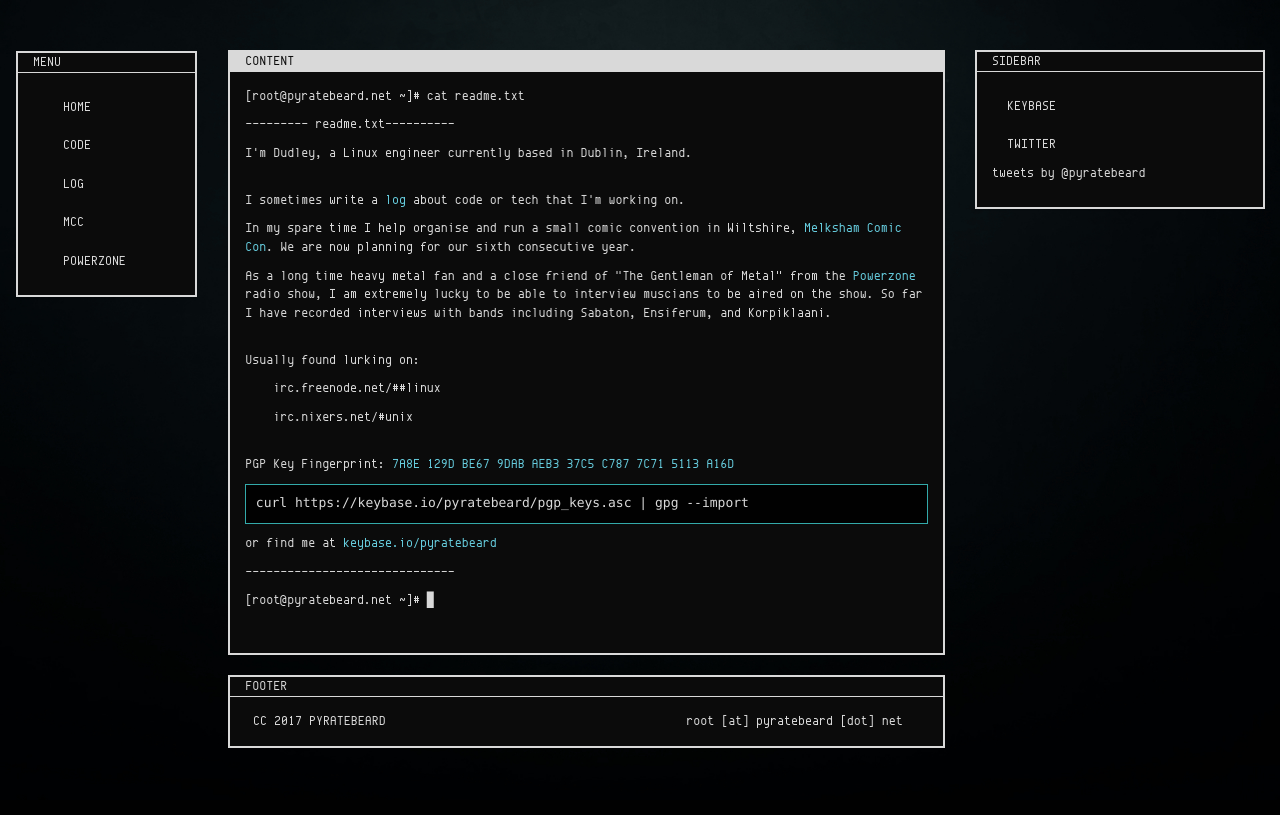
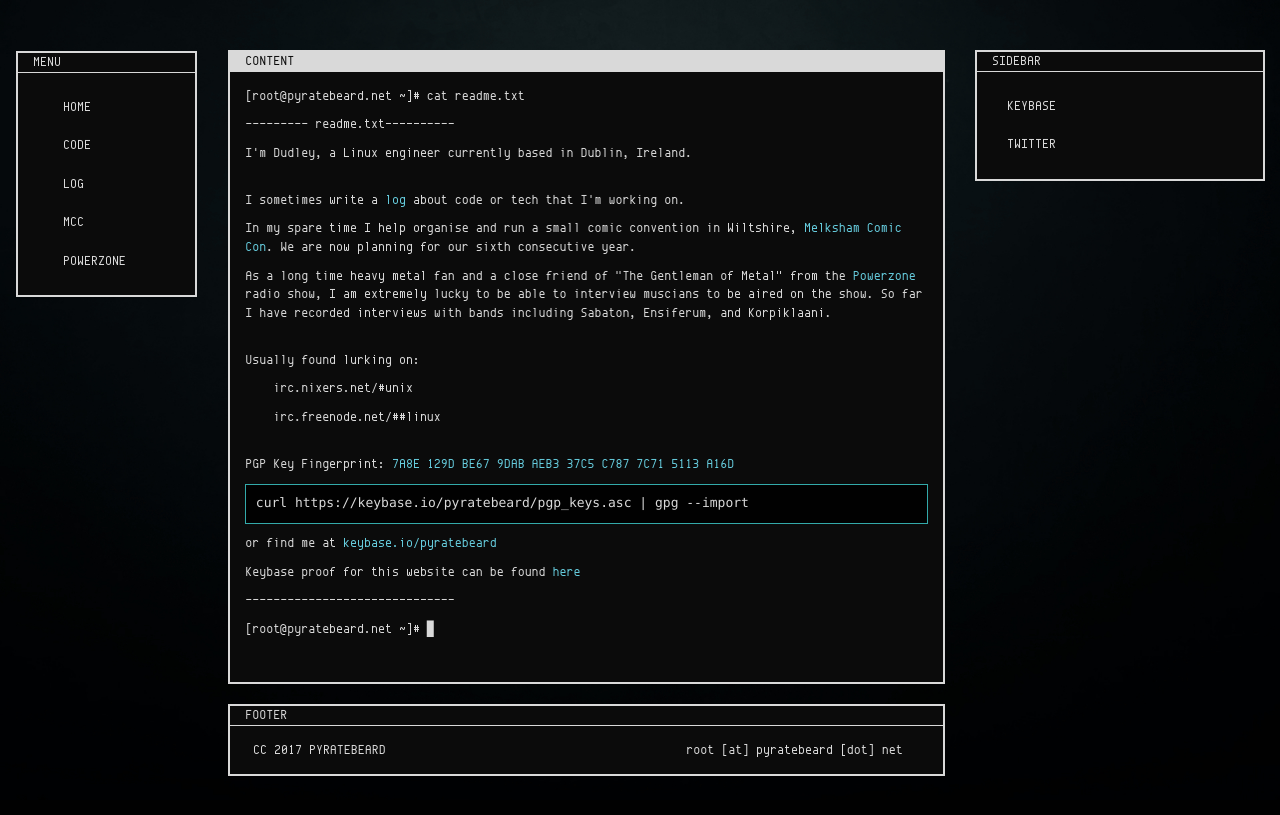
Before and after one commit to pyratebeard/pyratebeard.github.io, a Jekyll site: the page built from index.html, in a window 1280 px wide. Shown: the top 815 px of the page. Built offline with Jekyll 4.4.1, drawn with Linux system fonts in a browser that asks for light colours.

Commit message:
Nixers on top. Keybase proof link. Removed 'tweets by' placeholder

```diff
--- a/index.html
+++ b/index.html
@@ -7,7 +7,6 @@ sections:
           <li><a href="https://keybase.io/pyratebeard" target="_blank" rel="noopener noreferrer">KEYBASE</a></li>
           <li><a href="https://twitter.com/pyratebeard" target="_blank" rel="noopener noreferrer">TWITTER</a></li>
         </ul>
-        <p>tweets by @pyratebeard</p>
 ---
 
 <p>[root@pyratebeard.net ~]# cat readme.txt</p>
@@ -19,14 +18,15 @@ sections:
 <p>As a long time heavy metal fan and a close friend of "The Gentleman of Metal" from the <a href="/powerzone">Powerzone</a> radio show, I am extremely lucky to be able to interview muscians to be aired on the show. So far I have recorded interviews with bands including Sabaton, Ensiferum, and Korpiklaani.</p>
 <br>
 <p>Usually found lurking on:</p>
+<p>&nbsp;&nbsp;&nbsp;&nbsp;irc.nixers.net/#unix</p>
 <p>&nbsp;&nbsp;&nbsp;&nbsp;irc.freenode.net/##linux</p>
-<p>&nbsp;&nbsp;&nbsp;&nbsp;irc.nixers.net/#unix</p>
 <br>
 <!-- <p>GPG Key ID: <a href="http://pgp.key-server.io/0x195F3DBDC7E6A7CB" target="_blank" rel="noopener noreferrer">0xC7E6A7CB</a></p>
 <p>GPG Key Fingerprint: 0580 FEF8 7B00 C456 5305 0DBA 195F 3DBD C7E6 A7CB</p> -->
 <p>PGP Key Fingerprint: <a href="https://keybase.io/pyratebeard/pgp_keys.asc" target="_blank" rel="noopener noerferrer">7A8E 129D BE67 9DAB AEB3 37C5 C787 7C71 5113 A16D</a></p>
 <pre style="max-width:100%"><code>curl https://keybase.io/pyratebeard/pgp_keys.asc | gpg --import</code></pre>
 <p>or find me at <a href="https://keybase.io/pyratebeard" target="_blank" rel="noopener noreferrer">keybase.io/pyratebeard</a></p>
+<p>Keybase proof for this website can be found <a href="/keybase.txt" target="_blank" rel="noopener noreferrer">here</a></p>
 <p>------------------------------</p>
 <p>[root@pyratebeard.net ~]# █</p>
 <br>
```
